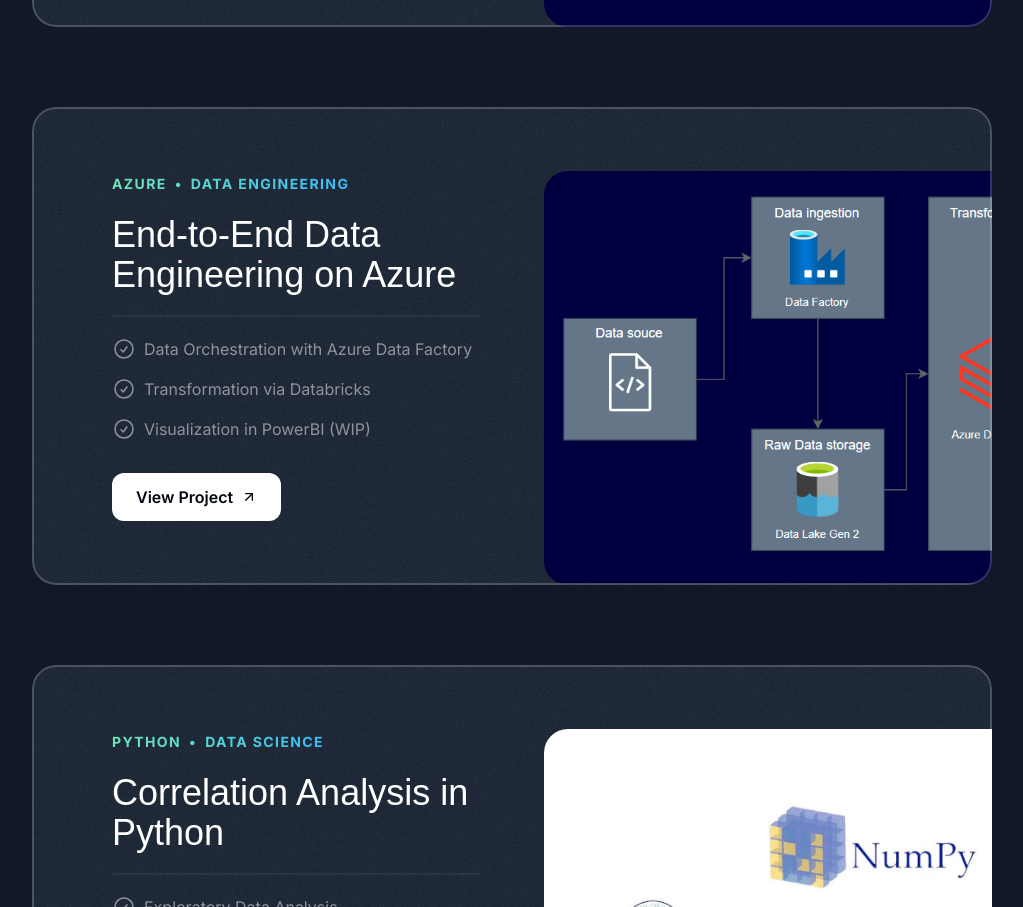
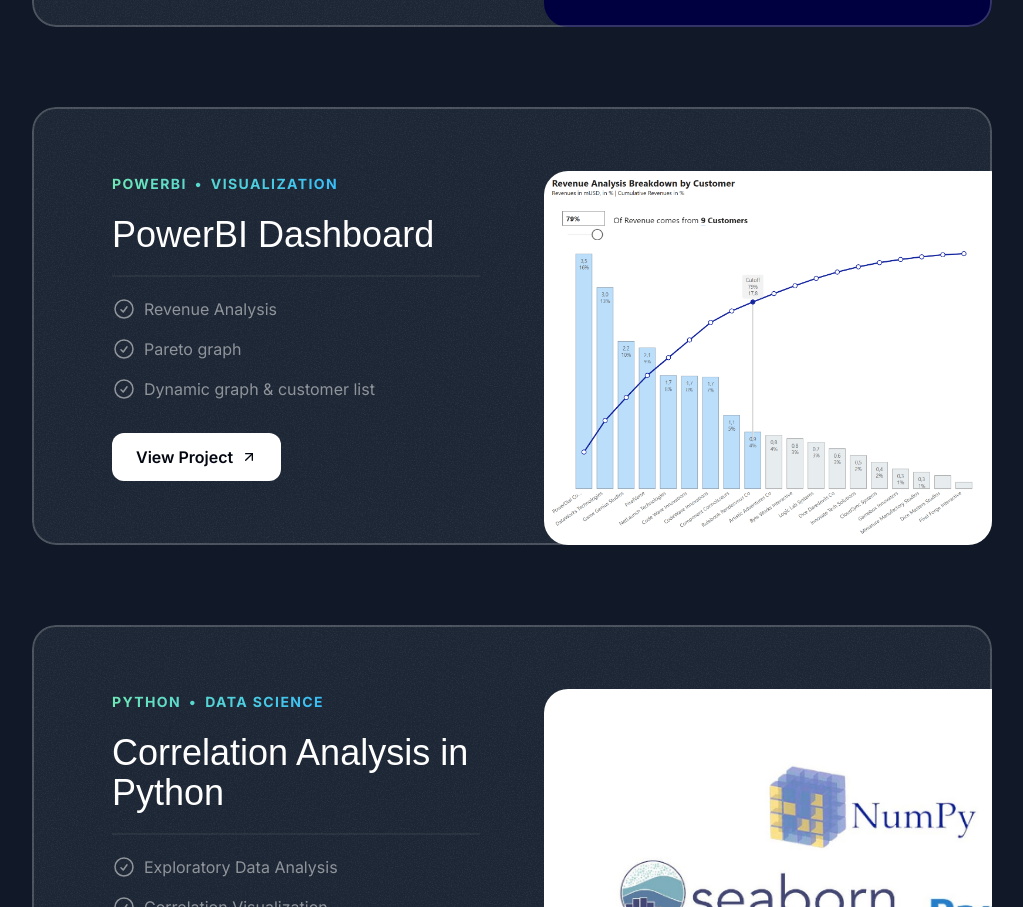
Before and after one commit to isakhugosson/isak-portfolio-react, a Next.js app: page / in a window 1280 px wide. Shown: the part 1593-2500 px from the top of the page, without its empty margins (128-1151 px from the left). Built offline with nearby package versions, Linux system fonts and the light colour scheme; a web font is replaced by a local one.

Commit message:
Replace DE-azure project with PowerBI project

```diff
--- a/src/sections/Projects.tsx
+++ b/src/sections/Projects.tsx
@@ -2,7 +2,7 @@
 import pythonCorrelationPage from "@/assets/images/python-correlation.png";
 import sqlCleaningProject from "@/assets/images/SQL-data-cleaning.png";
 import sqlExplorationProject from "@/assets/images/SQL-exploration.png";
-import azureDEproject from "@/assets/images/azure-de-project.png";
+import powerbiPareto from "@/assets/images/powerbi-pareto.png";
 import CheckCircleIcon from "@/assets/icons/check-circle.svg";
 import ArrowUpRightIcon from "@/assets/icons/arrow-up-right.svg";
 import Image from 'next/image';
@@ -23,16 +23,16 @@
     image: tableauProject,
   },
   {
-    company: "Azure",
-    year: "Data Engineering",
-    title: "End-to-End Data Engineering on Azure",
+    company: "PowerBI",
+    year: "Visualization",
+    title: "PowerBI Dashboard",
     results: [
-      { title: "Data Orchestration with Azure Data Factory" },
-      { title: "Transformation via Databricks" },
-      { title: "Visualization in PowerBI (WIP)" },
+      { title: "Revenue Analysis" },
+      { title: "Pareto graph" },
+      { title: "Dynamic graph & customer list" },
     ],
-    link: "https://github.com/isakhugosson/azure-data-engineering-olympics/blob/main/README.md",
-    image: azureDEproject,
+    link: "https://app.powerbi.com/view?r=eyJrIjoiNWE4MmFiODQtYWJlOC00ZGRiLTlmNDgtYjIxYjY2NzM3ZDViIiwidCI6IjAzYmRmM2UzLWJjNjAtNDE3NC1iOTJlLTg4MGQ3YzIxMmM2YSJ9",
+    image: powerbiPareto,
   },
   {
     company: "Python",
```
Also changed, not shown: src/assets/images/PowerBI-pareto.png (added).
